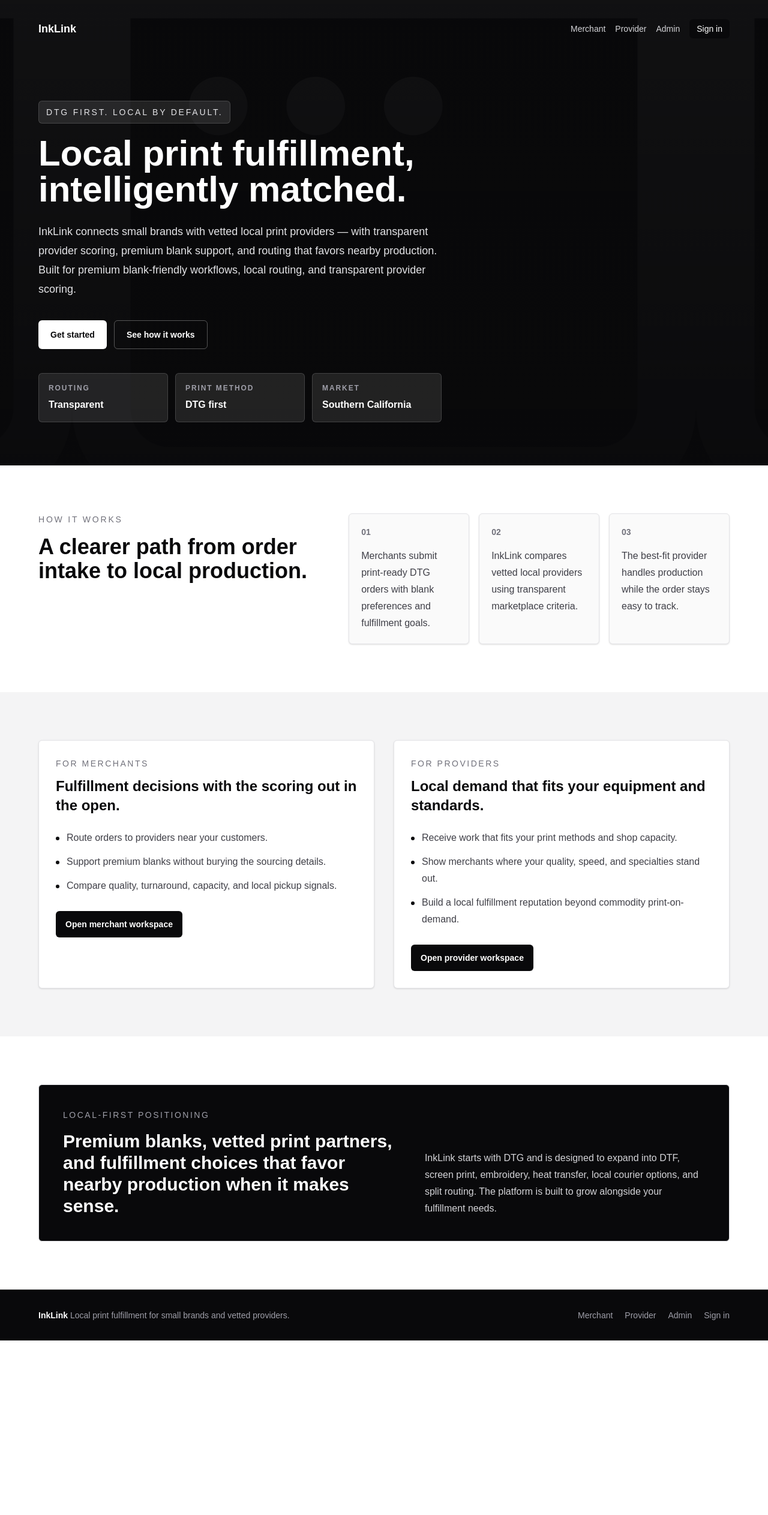
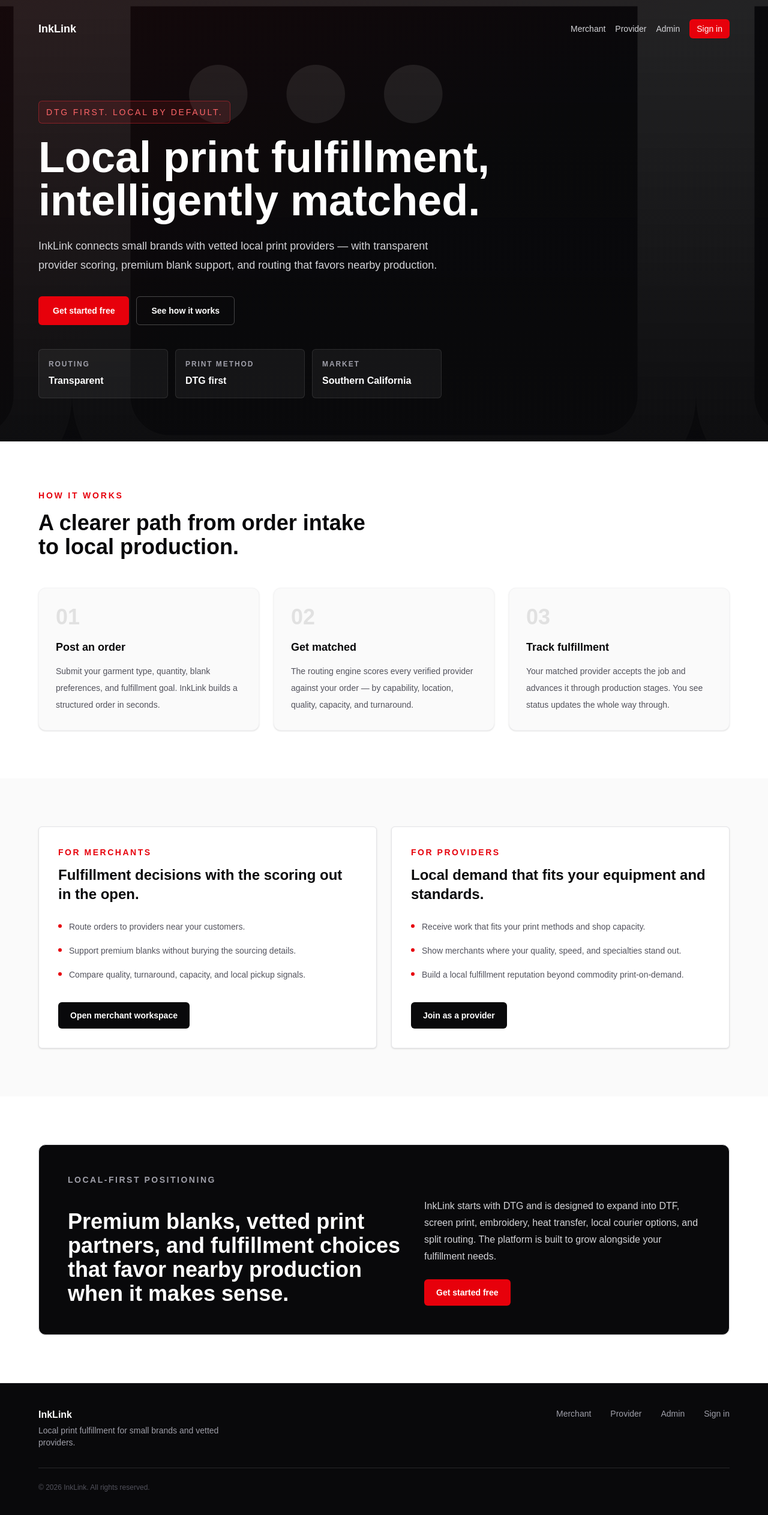
Before and after one commit to diziego/InkLink, a Next.js app: page / in a window 1280 px wide. Shown: the whole page at 60% size. Before the commit the page ends 2235 px from the top, so only its background shows below. Built offline with nearby package versions, Linux system fonts and the light colour scheme; no server answers.

Commit message:
polish: brand colors - black/red/white palette

```diff
--- a/src/app/admin/page.tsx
+++ b/src/app/admin/page.tsx
@@ -433,7 +433,7 @@
       </label>
       <button
         type="submit"
-        className="inline-flex h-11 items-center justify-center rounded-md bg-zinc-950 px-4 text-sm font-semibold text-white transition hover:bg-zinc-800"
+        className="inline-flex h-11 items-center justify-center rounded-md bg-indigo-950 px-4 text-sm font-semibold text-white transition hover:bg-indigo-900"
       >
         Save review
       </button>
@@ -537,7 +537,7 @@
         </div>
         <button
           type="submit"
-          className="mt-3 inline-flex h-10 items-center justify-center rounded-md bg-zinc-950 px-4 text-sm font-semibold text-white transition hover:bg-zinc-800"
+          className="mt-3 inline-flex h-10 items-center justify-center rounded-md bg-indigo-950 px-4 text-sm font-semibold text-white transition hover:bg-indigo-900"
         >
           Save quality metrics
         </button>
--- a/src/app/merchant/page.tsx
+++ b/src/app/merchant/page.tsx
@@ -3,7 +3,7 @@
 import { requireRole } from "@/lib/auth/helpers";
 import { hasSupabaseBrowserEnv, hasSupabaseServiceRoleEnv } from "@/lib/supabase";
 import { AppHeader } from "@/components/app-header";
-import { Badge } from "@/components/ui/badge";
+import { Badge, StatusBadge } from "@/components/ui/badge";
 import { Card } from "@/components/ui/card";
 import { MockNotice } from "@/components/ui/mock-notice";
 import { SectionHeading } from "@/components/ui/section-heading";
@@ -460,7 +460,7 @@
 
       <button
         type="submit"
-        className="mt-6 h-11 rounded-md bg-zinc-950 px-5 text-sm font-semibold text-white transition hover:bg-zinc-800"
+        className="mt-6 h-11 rounded-md bg-indigo-950 px-5 text-sm font-semibold text-white transition hover:bg-indigo-900"
       >
         Save order &amp; route
       </button>
@@ -536,9 +536,7 @@
                   year: "numeric",
                 })}
               </span>
-              <span className="rounded-sm bg-zinc-800 px-2 py-0.5 text-xs font-medium uppercase tracking-wide text-zinc-300">
-                {order.status.replace(/_/g, " ")}
-              </span>
+              <StatusBadge status={order.status} />
             </div>
           </Link>
         );
--- a/src/app/page.tsx
+++ b/src/app/page.tsx
@@ -1,13 +1,24 @@
 import Link from "next/link";
 import { AppHeader } from "@/components/app-header";
 import { Card } from "@/components/ui/card";
-import { SectionHeading } from "@/components/ui/section-heading";
 import { BRAND } from "@/config/brand";
 
-const howItWorks = [
-  "Merchants submit print-ready DTG orders with blank preferences and fulfillment goals.",
-  "InkLink compares vetted local providers using transparent marketplace criteria.",
-  "The best-fit provider handles production while the order stays easy to track.",
+const howItWorksSteps = [
+  {
+    step: "01",
+    title: "Post an order",
+    body: "Submit your garment type, quantity, blank preferences, and fulfillment goal. InkLink builds a structured order in seconds.",
+  },
+  {
+    step: "02",
+    title: "Get matched",
+    body: "The routing engine scores every verified provider against your order — by capability, location, quality, capacity, and turnaround.",
+  },
+  {
+    step: "03",
+    title: "Track fulfillment",
+    body: "Your matched provider accepts the job and advances it through production stages. You see status updates the whole way through.",
+  },
 ];
 
 const merchantBenefits = [
@@ -31,34 +42,35 @@
 export default function Home() {
   return (
     <main className="min-h-screen bg-zinc-950 text-white">
-      <section className="relative isolate flex min-h-[640px] items-center overflow-hidden px-6 py-8 sm:px-10 lg:px-16">
-        <div className="absolute inset-0 -z-10 bg-[linear-gradient(rgba(9,9,11,0.68),rgba(9,9,11,0.92)),url('/window.svg')] bg-[length:1040px_auto] bg-center opacity-90" />
-        <div className="absolute inset-0 -z-10 bg-zinc-950/70" />
+      {/* Hero */}
+      <section className="relative isolate flex min-h-[680px] items-center overflow-hidden px-6 py-8 sm:px-10 lg:px-16">
+        {/* Background layers */}
+        <div className="absolute inset-0 -z-10 bg-[linear-gradient(rgba(9,9,11,0.72),rgba(9,9,11,0.95)),url('/window.svg')] bg-[length:1040px_auto] bg-center" />
+        <div className="absolute inset-0 -z-10 bg-gradient-to-br from-red-950/20 via-transparent to-transparent" />
 
         <div className="mx-auto flex w-full max-w-6xl flex-col gap-16">
           <AppHeader theme="dark" />
 
           <div className="max-w-3xl py-10">
-            <p className="mb-5 inline-flex rounded-md border border-white/15 bg-white/10 px-3 py-2 text-sm font-medium uppercase tracking-[0.2em] text-zinc-200">
+            <p className="mb-5 inline-flex rounded-md border border-red-500/40 bg-red-500/10 px-3 py-2 text-sm font-medium uppercase tracking-[0.2em] text-red-400">
               DTG first. Local by default.
             </p>
-            <h1 className="text-5xl font-semibold text-white sm:text-6xl">
+            <h1 className="text-5xl font-bold text-white sm:text-6xl lg:text-7xl">
               {BRAND.tagline}
             </h1>
-            <p className="mt-6 max-w-2xl text-lg leading-8 text-zinc-200">
-              {BRAND.description} Built for premium blank-friendly workflows,
-              local routing, and transparent provider scoring.
+            <p className="mt-6 max-w-2xl text-lg leading-8 text-zinc-300">
+              {BRAND.description}
             </p>
             <div className="mt-9 flex flex-col gap-3 sm:flex-row">
               <Link
                 href="/login"
-                className="inline-flex h-12 items-center justify-center rounded-md bg-white px-5 text-sm font-semibold text-zinc-950 transition hover:bg-zinc-200"
+                className="inline-flex h-12 items-center justify-center rounded-md bg-red-600 px-6 text-sm font-semibold text-white transition hover:bg-red-500"
               >
-                Get started
+                Get started free
               </Link>
               <Link
                 href="/merchant"
-                className="inline-flex h-12 items-center justify-center rounded-md border border-white/30 px-5 text-sm font-semibold text-white transition hover:border-white hover:bg-white/10"
+                className="inline-flex h-12 items-center justify-center rounded-md border border-white/25 px-6 text-sm font-semibold text-white transition hover:border-white/60 hover:bg-white/10"
               >
                 See how it works
               </Link>
@@ -67,7 +79,7 @@
               {proofPoints.map((point) => (
                 <div
                   key={point.label}
-                  className="rounded-md border border-white/15 bg-white/10 p-4"
+                  className="rounded-md border border-white/10 bg-white/5 p-4"
                 >
                   <dt className="text-xs font-semibold uppercase tracking-[0.16em] text-zinc-400">
                     {point.label}
@@ -82,28 +94,41 @@
         </div>
       </section>
 
+      {/* How it works */}
       <section className="bg-white px-6 py-20 text-zinc-950 sm:px-10 lg:px-16">
-        <div className="mx-auto grid max-w-6xl gap-12 lg:grid-cols-[0.85fr_1.15fr]">
-          <SectionHeading
-            eyebrow="How it works"
-            title="A clearer path from order intake to local production."
-            level="h2"
-          />
-          <div className="grid gap-4 md:grid-cols-3">
-            {howItWorks.map((step, index) => (
-              <Card key={step} tone="subtle" className="shadow-sm">
-                <p className="text-sm font-semibold text-zinc-500">
-                  0{index + 1}
+        <div className="mx-auto max-w-6xl">
+          <div className="mb-12 max-w-xl">
+            <p className="text-sm font-semibold uppercase tracking-[0.2em] text-red-600">
+              How it works
             </p>
-                <p className="mt-4 text-base leading-7 text-zinc-700">{step}</p>
-              </Card>
+            <h2 className="mt-4 text-3xl font-bold sm:text-4xl">
+              A clearer path from order intake to local production.
+            </h2>
+          </div>
+          <div className="grid gap-6 md:grid-cols-3">
+            {howItWorksSteps.map((step) => (
+              <div
+                key={step.step}
+                className="rounded-xl border border-zinc-100 bg-zinc-50 p-7 shadow-sm"
+              >
+                <p className="text-4xl font-bold text-zinc-950/10">
+                  {step.step}
+                </p>
+                <h3 className="mt-4 text-lg font-semibold text-zinc-950">
+                  {step.title}
+                </h3>
+                <p className="mt-3 text-sm leading-7 text-zinc-600">
+                  {step.body}
+                </p>
+              </div>
             ))}
           </div>
         </div>
       </section>
 
-      <section className="bg-zinc-100 px-6 py-20 text-zinc-950 sm:px-10 lg:px-16">
-        <div className="mx-auto grid max-w-6xl gap-8 lg:grid-cols-2">
+      {/* For merchants + providers */}
+      <section className="bg-zinc-50 px-6 py-20 text-zinc-950 sm:px-10 lg:px-16">
+        <div className="mx-auto grid max-w-6xl gap-6 lg:grid-cols-2">
           <BenefitPanel
             eyebrow="For merchants"
             title="Fulfillment decisions with the scoring out in the open."
@@ -116,38 +141,51 @@
             title="Local demand that fits your equipment and standards."
             benefits={providerBenefits}
             href="/provider"
-            cta="Open provider workspace"
+            cta="Join as a provider"
           />
         </div>
       </section>
 
+      {/* Positioning */}
       <section className="bg-white px-6 py-20 text-zinc-950 sm:px-10 lg:px-16">
-        <div className="mx-auto max-w-6xl rounded-md border border-zinc-200 bg-zinc-950 p-8 text-white sm:p-10">
-          <p className="text-sm font-medium uppercase tracking-[0.18em] text-zinc-400">
+        <div className="mx-auto max-w-6xl overflow-hidden rounded-xl border border-zinc-200 bg-zinc-950 p-8 text-white sm:p-12">
+          <p className="text-sm font-semibold uppercase tracking-[0.18em] text-zinc-400">
             Local-first positioning
           </p>
-          <div className="mt-4 grid gap-8 lg:grid-cols-[1.1fr_0.9fr] lg:items-end">
-            <h2 className="text-3xl font-semibold">
+          <div className="mt-5 grid gap-8 lg:grid-cols-[1.1fr_0.9fr] lg:items-end">
+            <h2 className="text-3xl font-bold sm:text-4xl">
               Premium blanks, vetted print partners, and fulfillment choices
               that favor nearby production when it makes sense.
             </h2>
+            <div>
               <p className="text-base leading-7 text-zinc-300">
                 InkLink starts with DTG and is designed to expand into DTF,
                 screen print, embroidery, heat transfer, local courier options,
                 and split routing. The platform is built to grow alongside your
                 fulfillment needs.
               </p>
+              <Link
+                href="/login"
+                className="mt-6 inline-flex h-11 items-center justify-center rounded-md bg-red-600 px-5 text-sm font-semibold text-white transition hover:bg-red-500"
+              >
+                Get started free
+              </Link>
+            </div>
           </div>
         </div>
       </section>
 
-      <footer className="border-t border-zinc-800 bg-zinc-950 px-6 py-8 text-sm text-zinc-400 sm:px-10 lg:px-16">
-        <div className="mx-auto flex max-w-6xl flex-col gap-4 sm:flex-row sm:items-center sm:justify-between">
-          <p>
-            <span className="font-semibold text-white">{BRAND.logoText}</span>{" "}
+      {/* Footer */}
+      <footer className="border-t border-zinc-800 bg-zinc-950 px-6 py-10 text-sm text-zinc-400 sm:px-10 lg:px-16">
+        <div className="mx-auto max-w-6xl">
+          <div className="flex flex-col gap-6 sm:flex-row sm:items-start sm:justify-between">
+            <div>
+              <p className="text-base font-bold text-white">{BRAND.logoText}</p>
+              <p className="mt-1 max-w-xs text-sm text-zinc-400">
                 {BRAND.footerCopy}
               </p>
-          <div className="flex gap-5">
+            </div>
+            <div className="flex flex-wrap gap-x-8 gap-y-2">
               <Link href="/merchant" className="transition hover:text-white">
                 Merchant
               </Link>
@@ -160,6 +198,10 @@
               <Link href="/login" className="transition hover:text-white">
                 Sign in
               </Link>
+            </div>
+          </div>
+          <div className="mt-8 border-t border-zinc-800 pt-6 text-xs text-zinc-600">
+            © {new Date().getFullYear()} {BRAND.name}. All rights reserved.
           </div>
         </div>
       </footer>
@@ -181,22 +223,22 @@
   cta: string;
 }) {
   return (
-    <Card className="p-7 shadow-sm">
-      <p className="text-sm font-medium uppercase tracking-[0.18em] text-zinc-500">
+    <Card className="p-8 shadow-sm">
+      <p className="text-sm font-semibold uppercase tracking-[0.18em] text-red-600">
         {eyebrow}
       </p>
-      <h2 className="mt-3 text-2xl font-semibold">{title}</h2>
-      <ul className="mt-6 space-y-3 text-base leading-7 text-zinc-700">
+      <h2 className="mt-3 text-2xl font-bold">{title}</h2>
+      <ul className="mt-6 space-y-3 text-sm leading-7 text-zinc-600">
         {benefits.map((benefit) => (
           <li key={benefit} className="flex gap-3">
-            <span className="mt-3 h-1.5 w-1.5 shrink-0 rounded-sm bg-zinc-950" />
+            <span className="mt-2.5 h-1.5 w-1.5 shrink-0 rounded-sm bg-red-600" />
             <span>{benefit}</span>
           </li>
         ))}
       </ul>
       <Link
         href={href}
-        className="mt-7 inline-flex h-11 items-center justify-center rounded-md bg-zinc-950 px-4 text-sm font-semibold text-white transition hover:bg-zinc-800"
+        className="mt-8 inline-flex h-11 items-center justify-center rounded-md bg-zinc-950 px-5 text-sm font-semibold text-white transition hover:bg-zinc-800"
       >
         {cta}
       </Link>
--- a/src/app/signup/page.tsx
+++ b/src/app/signup/page.tsx
@@ -34,12 +34,17 @@
       <div className="mx-auto max-w-6xl">
         <AppHeader />
 
-        <div className="flex min-h-[60vh] items-center justify-center py-14">
+        <div className="flex min-h-[70vh] items-center justify-center py-14">
           <div className="w-full max-w-md">
-            <h1 className="text-2xl font-semibold tracking-tight">
+            {/* Brand mark */}
+            <div className="mb-8 text-center">
+              <span className="inline-flex rounded-xl bg-zinc-950 px-4 py-2 text-sm font-bold tracking-wide text-white">
+                {BRAND.logoText}
+              </span>
+              <h1 className="mt-5 text-2xl font-bold tracking-tight text-zinc-950">
                 Create your account
               </h1>
-            <p className="mt-2 text-sm text-zinc-500">
+              <p className="mt-1 text-sm text-zinc-500">
                 Already have one?{" "}
                 <Link
                   href="/login?mode=password"
@@ -48,20 +53,22 @@
                   Sign in
                 </Link>
               </p>
+            </div>
 
+            <div className="rounded-xl border border-zinc-200 bg-white p-6 shadow-sm">
               {error && (
-              <div className="mt-6 rounded-lg border border-red-200 bg-red-50 px-4 py-3 text-sm text-red-800">
+                <div className="mb-4 rounded-lg border border-red-200 bg-red-50 px-4 py-3 text-sm text-red-800">
                   {error}
                 </div>
               )}
 
               {sent ? (
-              <div className="mt-6 rounded-lg border border-emerald-200 bg-emerald-50 px-4 py-3 text-sm text-emerald-800">
+                <div className="rounded-lg border border-emerald-200 bg-emerald-50 px-4 py-3 text-sm text-emerald-800">
                   <strong>Check your email!</strong> We sent a confirmation link.
                   Click it to activate your account and choose your role.
                 </div>
               ) : (
-              <form action={signUpWithPasswordAction} className="mt-8 grid gap-4">
+                <form action={signUpWithPasswordAction} className="grid gap-4">
                   <label
                     htmlFor="email"
                     className="block text-sm font-medium text-zinc-700"
@@ -109,7 +116,7 @@
                   </label>
                   <button
                     type="submit"
-                  className="mt-2 h-11 w-full rounded-md bg-zinc-950 text-sm font-medium text-white transition hover:bg-zinc-800 active:bg-zinc-700"
+                    className="mt-1 h-11 w-full rounded-md bg-zinc-950 text-sm font-semibold text-white transition hover:bg-zinc-800 active:bg-zinc-700"
                   >
                     Create account
                   </button>
@@ -118,6 +125,7 @@
             </div>
           </div>
         </div>
+      </div>
     </main>
   );
 }
--- a/src/components/app-header.tsx
+++ b/src/components/app-header.tsx
@@ -12,6 +12,12 @@
   { href: "/provider", label: "Provider" },
   { href: "/admin", label: "Admin" },
 ];
+
+const roleBadgeStyles: Record<string, string> = {
+  merchant: "bg-blue-100 text-blue-800",
+  provider: "bg-amber-100 text-amber-800",
+  admin: "bg-indigo-100 text-indigo-800",
+};
 
 export async function AppHeader({ theme = "light" }: AppHeaderProps) {
   const user = await getCurrentUser();
@@ -40,6 +46,16 @@
         ))}
 
         {user ? (
+          <div className="flex items-center gap-2">
+            {user.role ? (
+              <span
+                className={`rounded-md px-2 py-0.5 text-xs font-semibold capitalize ${
+                  roleBadgeStyles[user.role] ?? "bg-zinc-100 text-zinc-700"
+                }`}
+              >
+                {user.role}
+              </span>
+            ) : null}
             <form action={signOutAction}>
               <button
                 type="submit"
@@ -48,10 +64,11 @@
                 Sign out
               </button>
             </form>
+          </div>
         ) : (
           <Link
             href="/login"
-            className="rounded-md bg-zinc-950 px-3 py-1.5 text-sm font-medium text-white transition hover:bg-zinc-800"
+            className="rounded-md bg-red-600 px-3 py-1.5 text-sm font-medium text-white transition hover:bg-red-500"
           >
             Sign in
           </Link>
--- a/src/components/ui/badge.tsx
+++ b/src/components/ui/badge.tsx
@@ -1,12 +1,13 @@
 type BadgeProps = {
   children: React.ReactNode;
-  tone?: "neutral" | "dark" | "warning";
+  tone?: "neutral" | "dark" | "warning" | "brand";
 };
 
 const toneClassNames = {
   neutral: "border-zinc-200 bg-zinc-50 text-zinc-700",
   dark: "border-white/15 bg-white/10 text-zinc-100",
   warning: "border-amber-300 bg-amber-50 text-amber-900",
+  brand: "border-indigo-200 bg-indigo-50 text-indigo-900",
 };
 
 export function Badge({ children, tone = "neutral" }: BadgeProps) {
@@ -18,3 +19,27 @@
     </span>
   );
 }
+
+// Color-coded badge for merchant_orders.status values
+const statusStyles: Record<string, string> = {
+  draft: "bg-zinc-100 text-zinc-600",
+  ready_for_routing: "bg-slate-100 text-slate-700",
+  routed: "bg-slate-100 text-slate-700",
+  accepted: "bg-blue-100 text-blue-800",
+  in_production: "bg-amber-100 text-amber-800",
+  ready: "bg-green-100 text-green-800",
+  shipped: "bg-violet-100 text-violet-800",
+  completed: "bg-emerald-100 text-emerald-800",
+  cancelled: "bg-red-100 text-red-700",
+};
+
+export function StatusBadge({ status }: { status: string }) {
+  const colorClass = statusStyles[status] ?? "bg-zinc-100 text-zinc-600";
+  return (
+    <span
+      className={`inline-flex items-center rounded-md px-2.5 py-0.5 text-xs font-semibold uppercase tracking-wide ${colorClass}`}
+    >
+      {status.replace(/_/g, " ")}
+    </span>
+  );
+}
```
Also changed, not shown: src/app/choose-role/page.tsx (+13 -10 lines), src/app/login/page.tsx (+21 -12 lines), src/app/provider/page.tsx (+6 -8 lines). Lines whose indentation alone changed are shown as unchanged.
